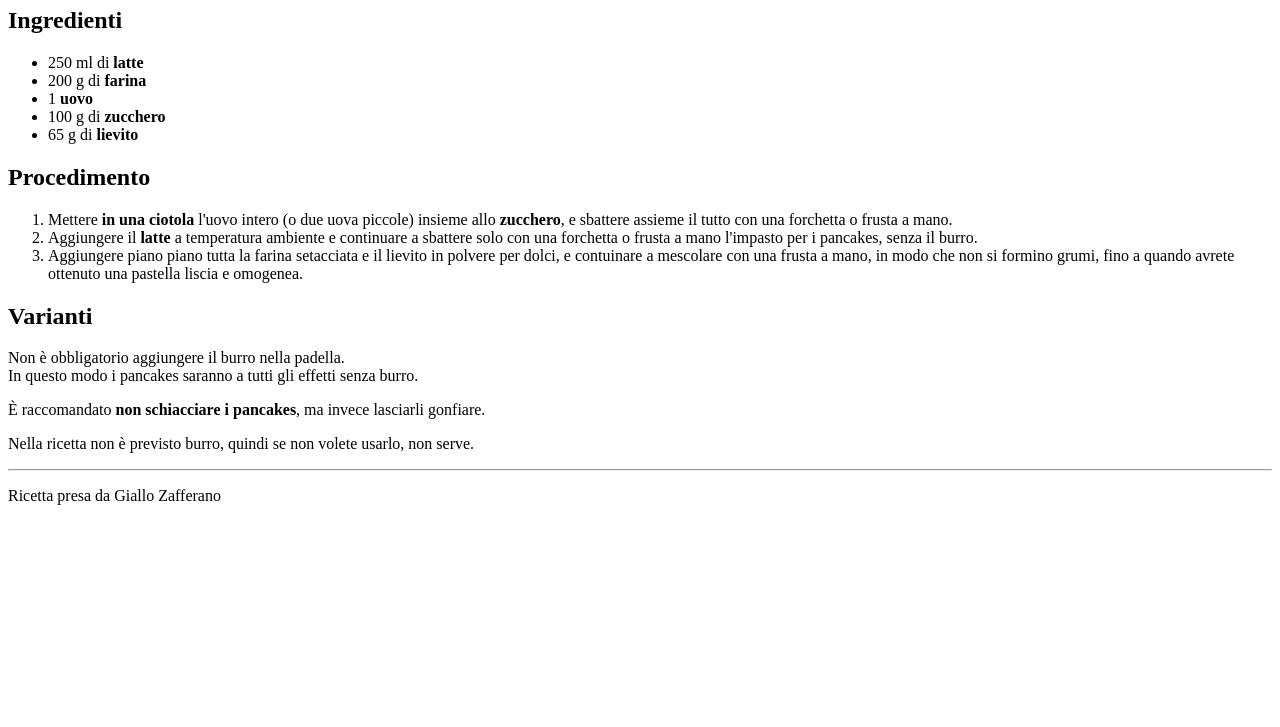
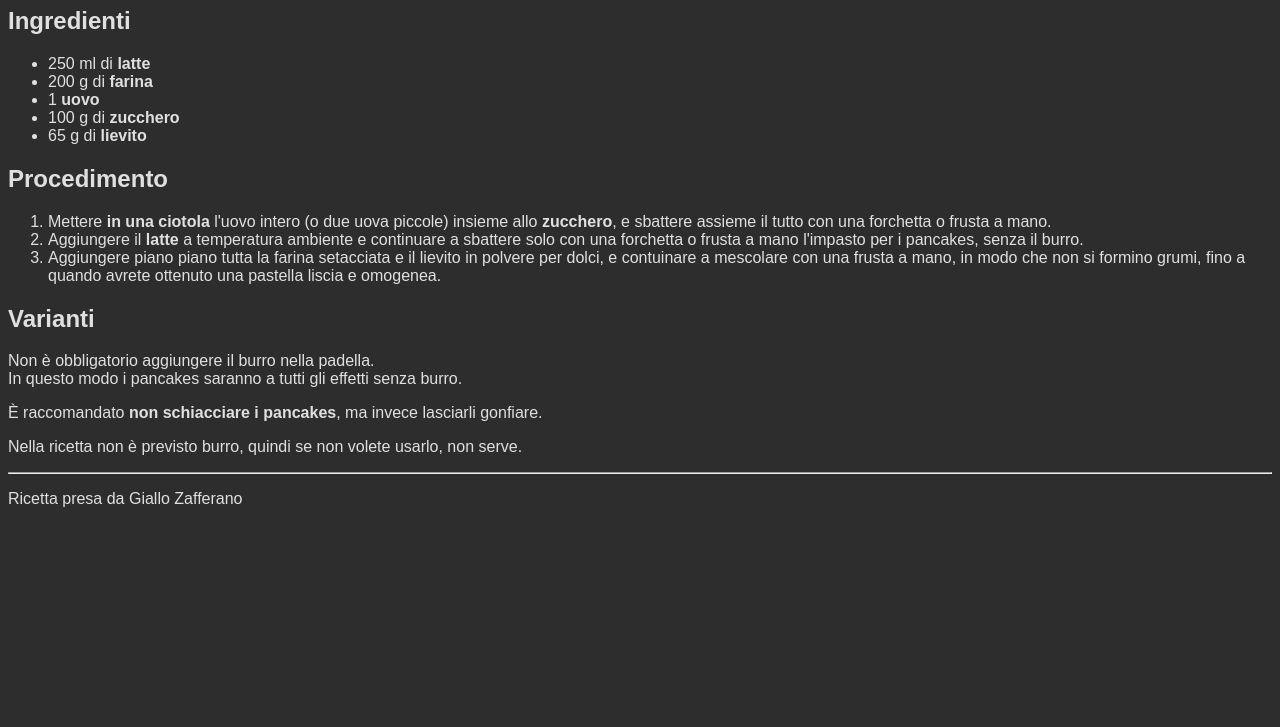
Before and after one commit to ThomasYoussef-Business/html-ricetta-pancake, a plain HTML site: page index.html in a window 1280 px wide. Shown: the part 73-800 px from the top of the page. Drawn offline with Linux system fonts and the light colour scheme.

Commit message:
Aggiunto un pochino di CSS per abbellire la pagina, usando un font sans-serif e colori dark mode

```diff
--- a/index.html
+++ b/index.html
@@ -5,6 +5,16 @@
     <meta http-equiv="X-UA-Compatible" content="IE=edge">
     <meta name="viewport" content="width=device-width, initial-scale=1.0">
     <title>La mia ricetta per i pancakes</title>
+    <style>
+        * {
+            font-family: Arial, Helvetica, sans-serif;
+        }
+
+        body {
+            background-color: rgb(45, 45, 45);
+            color: rgb(224, 224, 224);
+        }
+    </style>
 </head>
 <body>
     <h1>Ricetta Pancakes</h1>
```
